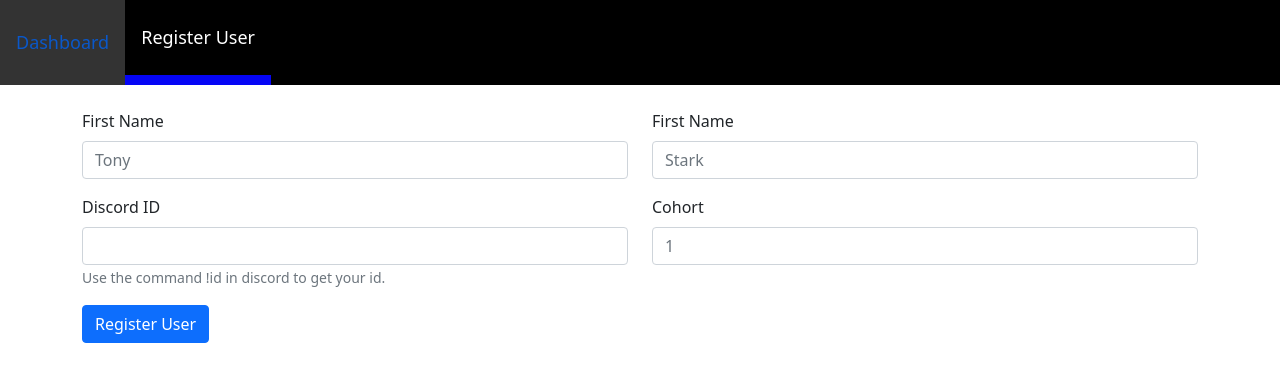
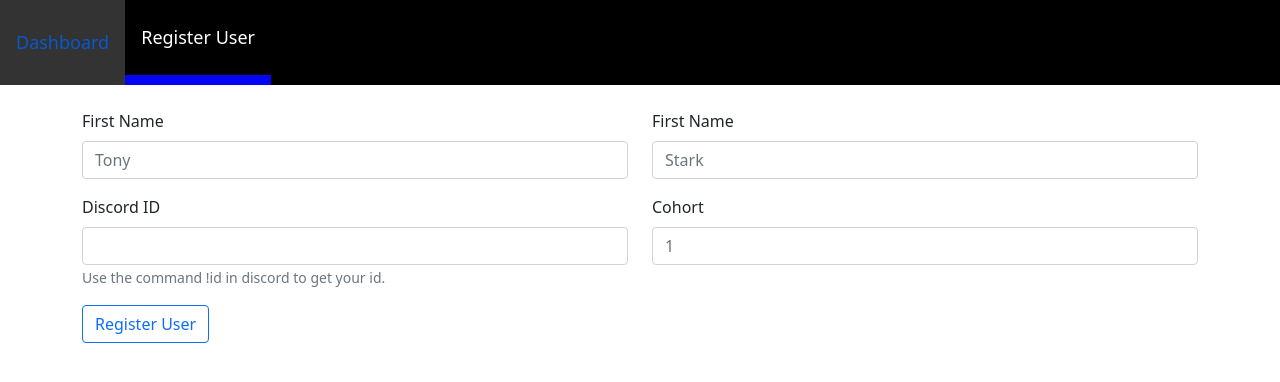
Before and after one commit to toddthefrog/Gensparky, a React (Create React App) app in the folder Gensparky Frontend/: page /adduser in a window 1280 px wide. Shown: the top 382 px of the page. Built offline with nearby package versions, Linux system fonts and the light colour scheme.

Commit message:
updated react ui

```diff
--- a/Gensparky Frontend/src/components/AddUserComponent.js
+++ b/Gensparky Frontend/src/components/AddUserComponent.js
@@ -113,7 +113,7 @@ class AddUserComponent extends React.Component {
                             <Form.Control type="text" placeholder="1" name="cohort" onChange={this.handleChange} />
                         </Form.Group>
                     </Row>
-                    <Button variant="primary" type="submit">
+                    <Button variant="outline-primary" type="submit">
                         Register User
                     </Button>
                 </Form>
--- a/Gensparky Frontend/src/components/DeleteUserComponent.js
+++ b/Gensparky Frontend/src/components/DeleteUserComponent.js
@@ -11,7 +11,7 @@ export default function DeleteUserComponent(props) {
     }
 
         return (
-            <Button onClick={() => deleteUser(props.id)}>
+            <Button onClick={() => deleteUser(props.id)} variant="outline-danger">
                 Delete User
             </Button>
         );
--- a/Gensparky Frontend/src/components/UpdateUserComponent.js
+++ b/Gensparky Frontend/src/components/UpdateUserComponent.js
@@ -31,7 +31,7 @@ class UpdateUserComponent extends React.Component {
         return (
             <div class="container">
                 <Button className="button--updateUser"
-                    onClick={() => this.updateUser()}>
+                    onClick={() => this.updateUser()} variant="outline-primary">
                     Update User
                 </Button>
             </div>
```
